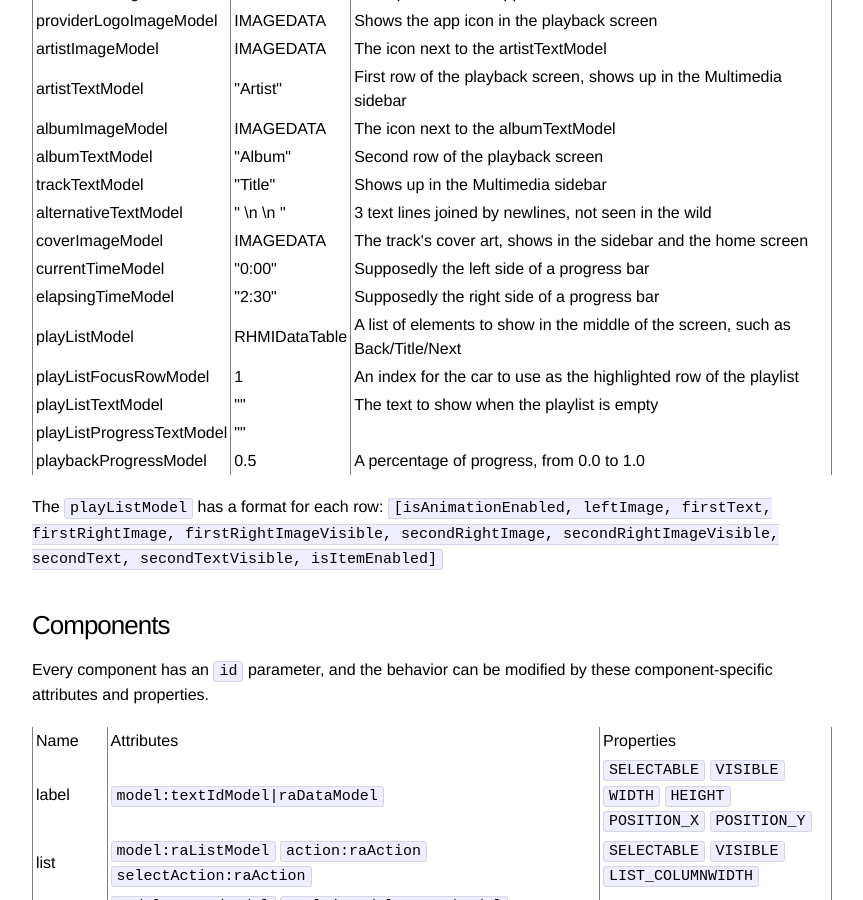
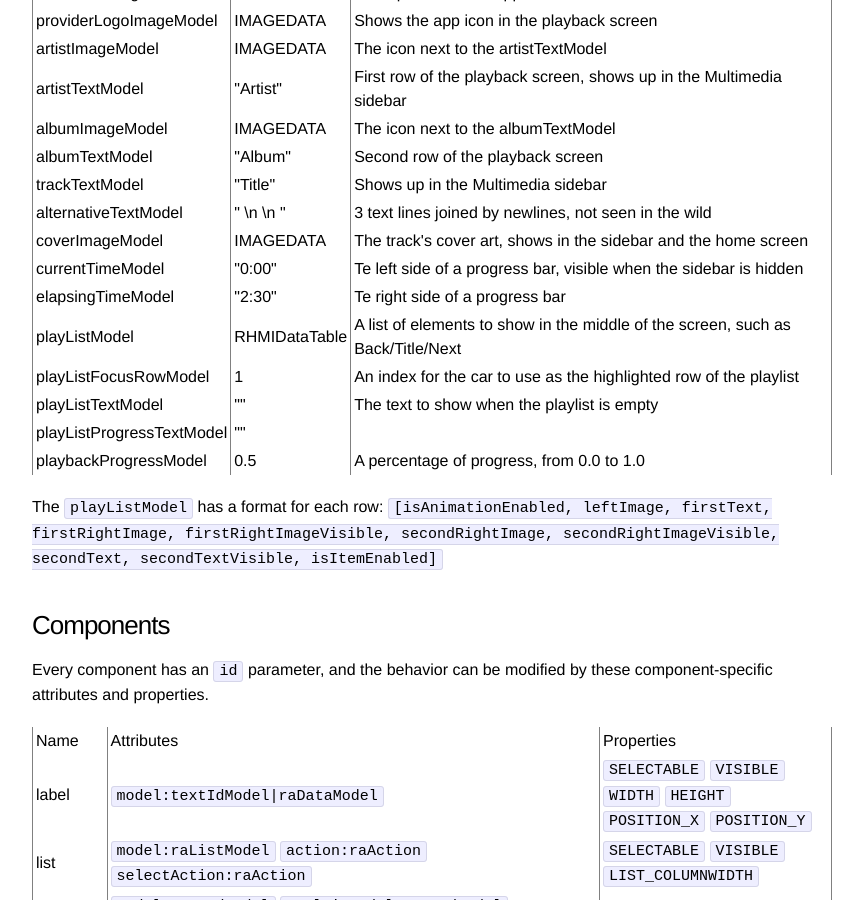
Before and after one commit to BimmerGestalt/BMWConnectedAnalysis, a Jekyll site: the page built from docs/rhmi-layout.md, in a window 1280 px wide and 900 px high, scrolled down 2744 px. Shown: the whole window, without its empty margins (208-1071 px from the left). Built offline with Jekyll 4.4.1, drawn with Linux system fonts in a browser that asks for light colours.

Commit message:
Fixes progress labels in audioHmiState

```diff
--- a/docs/rhmi-layout.md
+++ b/docs/rhmi-layout.md
@@ -86,8 +86,8 @@ ID5+ additionally supports an `<audioHmiState>` high-level state which omits a l
 | trackTextModel | "Title" | Shows up in the Multimedia sidebar |
 | alternativeTextModel | " \n \n " | 3 text lines joined by newlines, not seen in the wild |
 | coverImageModel | IMAGEDATA | The track's cover art, shows in the sidebar and the home screen |
-| currentTimeModel| "0:00" | Supposedly the left side of a progress bar |
-| elapsingTimeModel | "2:30" | Supposedly the right side of a progress bar |
+| currentTimeModel| "0:00" | Te left side of a progress bar, visible when the sidebar is hidden |
+| elapsingTimeModel | "2:30" | Te right side of a progress bar |
 | playListModel | RHMIDataTable | A list of elements to show in the middle of the screen, such as Back/Title/Next |
 | playListFocusRowModel | 1 | An index for the car to use as the highlighted row of the playlist |
 | playListTextModel | "" | The text to show when the playlist is empty |
```
